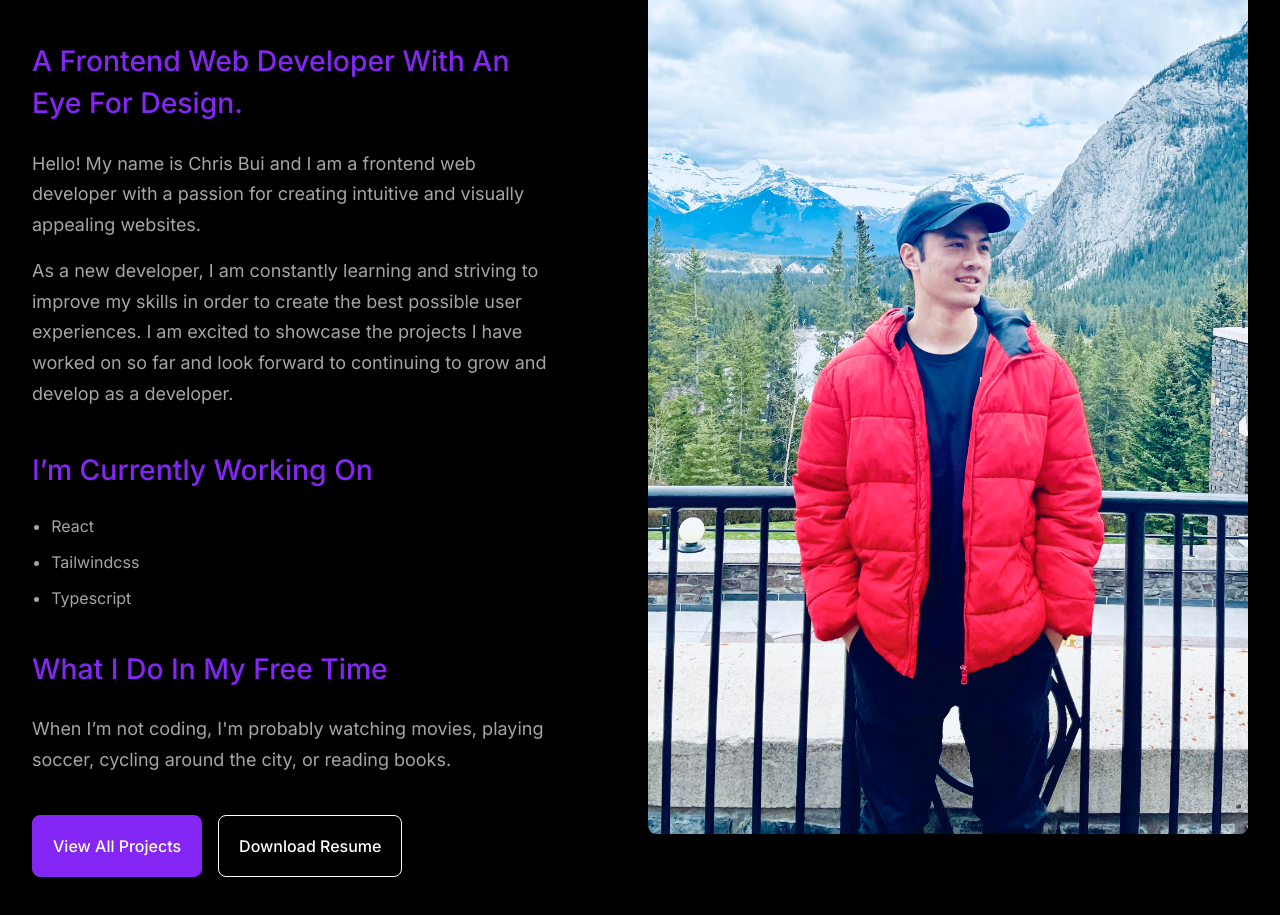
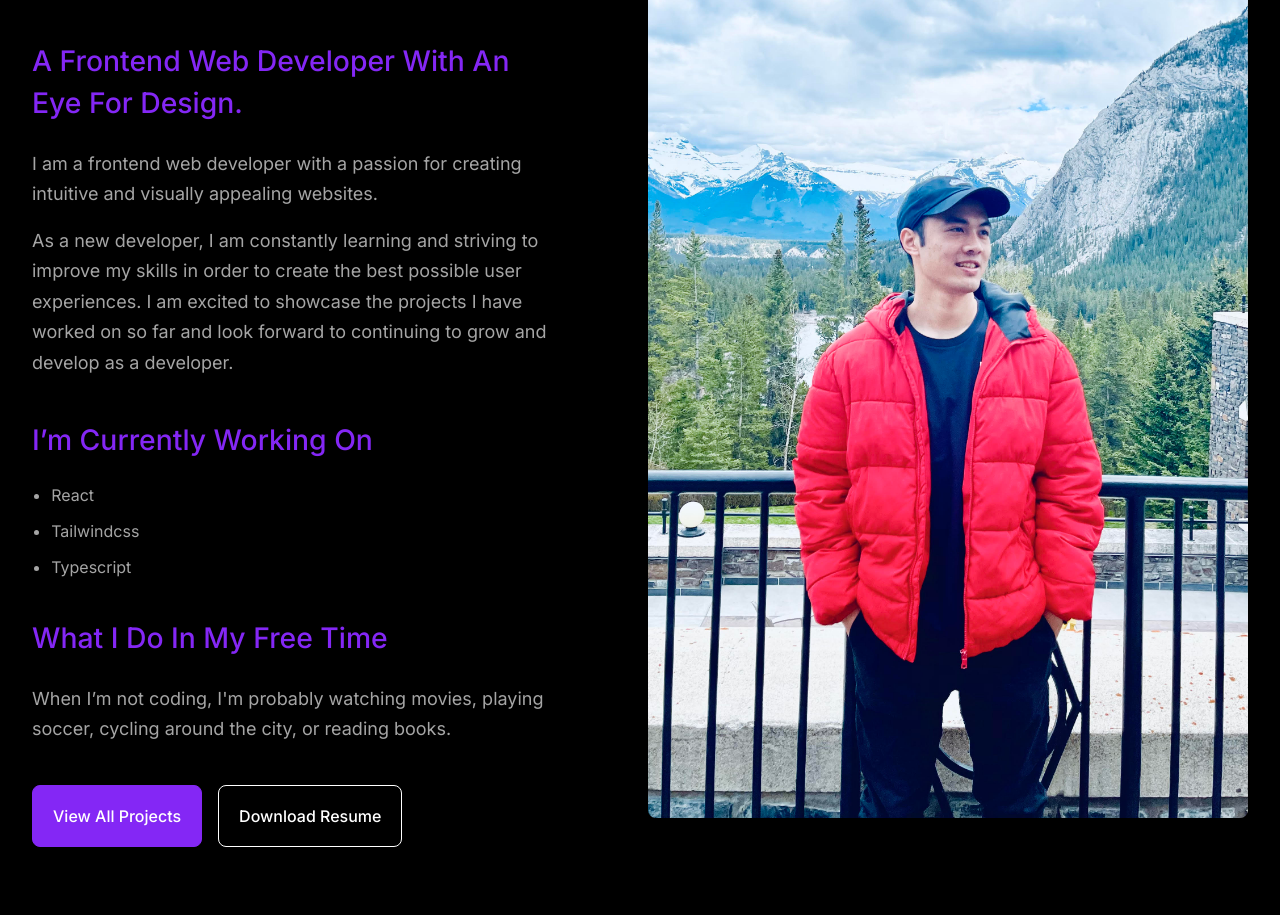
Before and after one commit to chrisdev188/personal-portfolio, a React (Vite) app: page / in a window 1280 px wide. Shown: the part 2935-3850 px from the top of the page. Built offline with nearby package versions, Linux system fonts and the light colour scheme.

Commit message:
Update about introduction paragraphs

```diff
--- a/src/components/AboutSection.tsx
+++ b/src/components/AboutSection.tsx
@@ -29,9 +29,8 @@ const AboutSection = () => {
               </Text>
               <div>
                 <Text variant="body" as="p" style={{ marginBottom: "1rem" }}>
-                  Hello! My name is Chris Bui and I am a frontend web developer
-                  with a passion for creating intuitive and visually appealing
-                  websites.
+                  I am a frontend web developer with a passion for creating
+                  intuitive and visually appealing websites.
                 </Text>
               </div>
               <Text variant="body" as="p">
```
